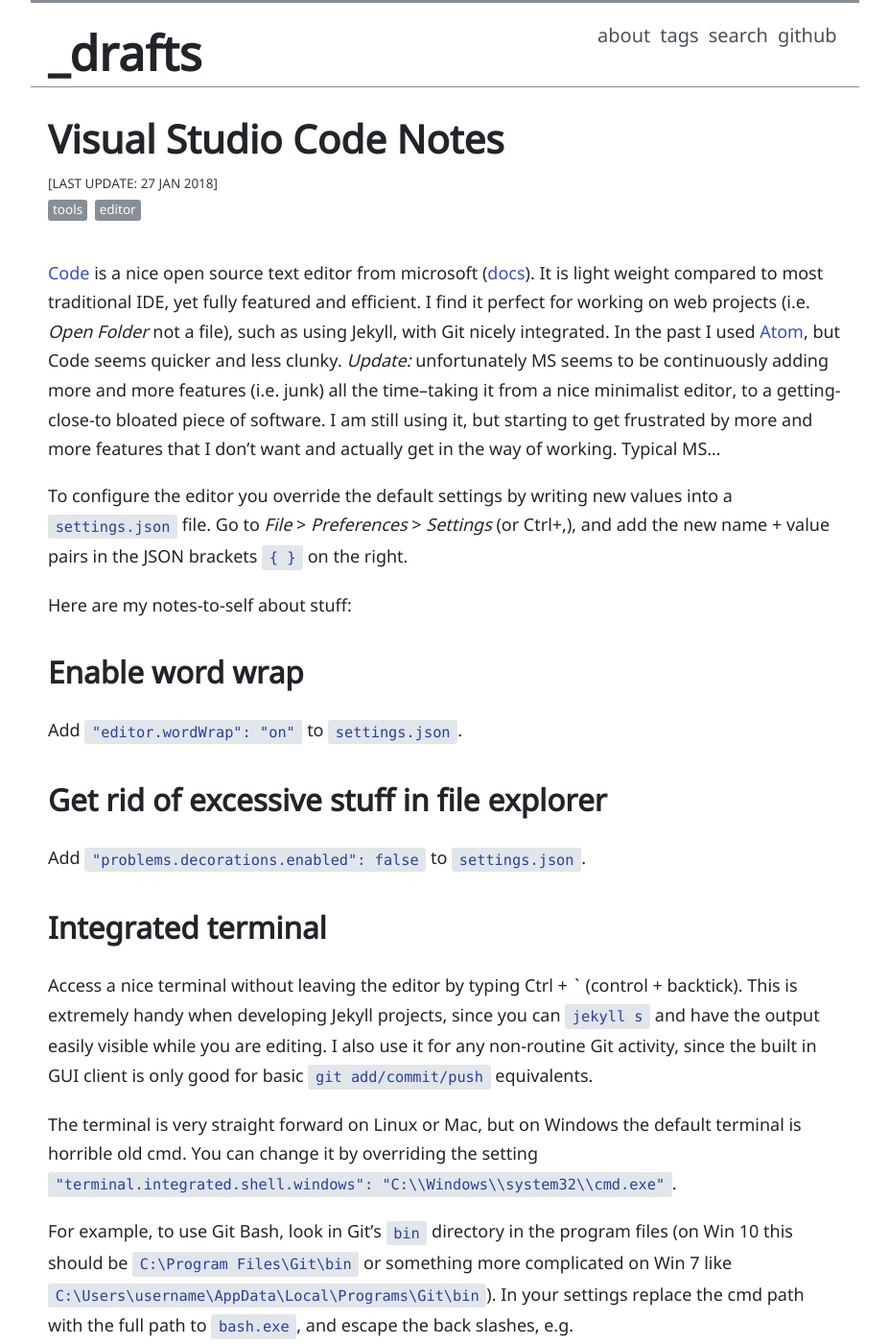
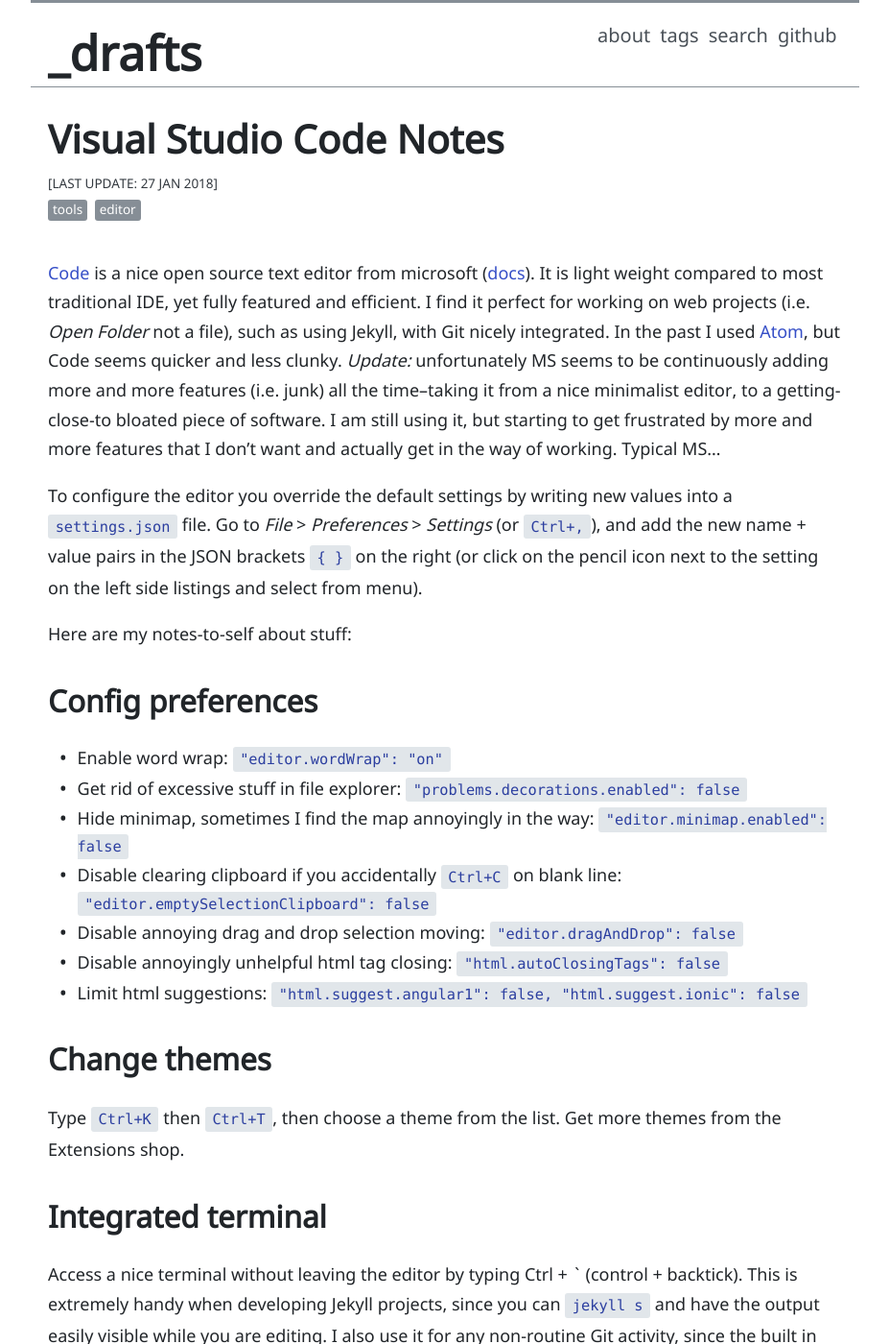
Before and after one commit to evanwill/_drafts, a Jekyll site: the page built from _notes/vs-code.md, in a window 1280 px wide and 1400 px high. Shown: the whole window at 96% size, without its empty margins (176-1103 px from the left). Built offline with Jekyll 4.4.1, drawn with Linux system fonts in a browser that asks for light colours; some of the changed text lies outside the part shown.

```diff
--- a/_notes/vs-code.md
+++ b/_notes/vs-code.md
@@ -14,17 +14,24 @@ I am still using it, but starting to get frustrated by more and more features th
 Typical MS...
 
 To configure the editor you override the default settings by writing new values into a `settings.json` file.
-Go to *File* > *Preferences* > *Settings* (or Ctrl+,), and add the new name + value pairs in the JSON brackets `{ }` on the right.
+Go to *File* > *Preferences* > *Settings* (or `Ctrl+,`), and add the new name + value pairs in the JSON brackets `{ }` on the right (or click on the pencil icon next to the setting on the left side listings and select from menu).
 
 Here are my notes-to-self about stuff:
 
-## Enable word wrap
+## Config preferences
 
-Add `"editor.wordWrap": "on"` to `settings.json`.
+- Enable word wrap: `"editor.wordWrap": "on"`
+- Get rid of excessive stuff in file explorer: `"problems.decorations.enabled": false`
+- Hide minimap, sometimes I find the map annoyingly in the way: `"editor.minimap.enabled": false`
+- Disable clearing clipboard if you accidentally `Ctrl+C` on blank line: `"editor.emptySelectionClipboard": false`
+- Disable annoying drag and drop selection moving: `"editor.dragAndDrop": false`
+- Disable annoyingly unhelpful html tag closing: `"html.autoClosingTags": false`
+- Limit html suggestions: `"html.suggest.angular1": false, "html.suggest.ionic": false`
 
-## Get rid of excessive stuff in file explorer
+## Change themes
 
-Add `"problems.decorations.enabled": false` to `settings.json`.
+Type `Ctrl+K` then `Ctrl+T`, then choose a theme from the list.
+Get more themes from the Extensions shop.
 
 ## Integrated terminal
 
@@ -50,6 +57,10 @@ Click `Ctrl+Shift+V` to preview rendered file.
 Search in the Extensions, there are several spell check options available.
 I have been using "Code Spellchecker".
 
+## Multi-cursor
+
+To add more cursors to work on multiple lines at once, `Alt` and left-click (or toggle to `Ctrl` + left-click in Selection menu).
+
 ## Arduino
 
 If you have Arduino IDE installed on your system, you can add similar functionality to Code.
@@ -64,3 +75,7 @@ Emmet snippet expansion: write the abbreviation and press `tab` ([Emmet Cheatshe
 
 Auto format html, highlight area and `Ctrl+Shift+I`.
 Setting for auto format are in File > Preferences > User Settings, add `"html.format.wrapLineLength": 0,` to prevent auto link breaks.
+
+## XML
+
+There are several extensions to add XML functionality--look for "XML Language Support" to do validation and work with schemas.
```
Also changed, not shown: _notes/linux-intro.md (+6 -3 lines).
